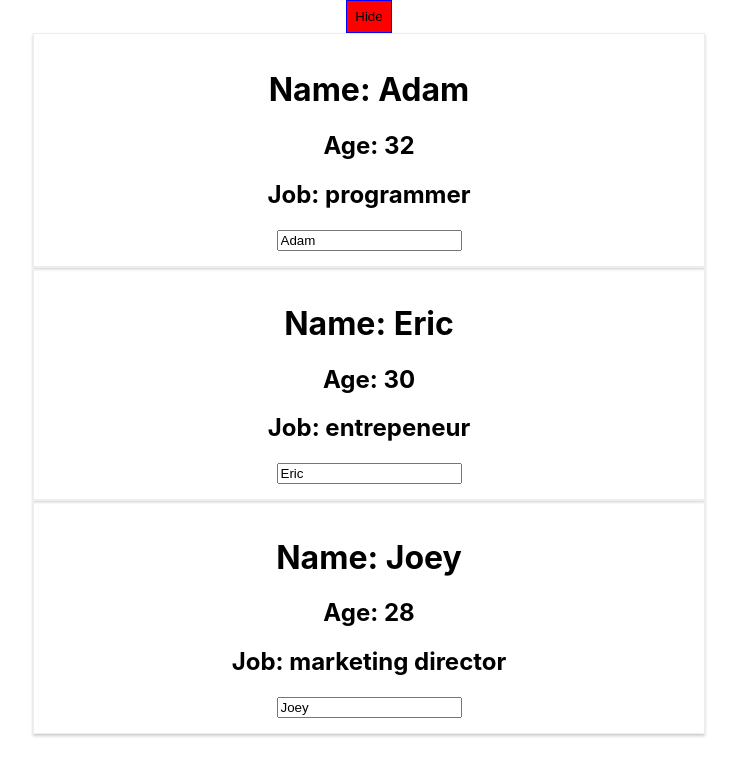
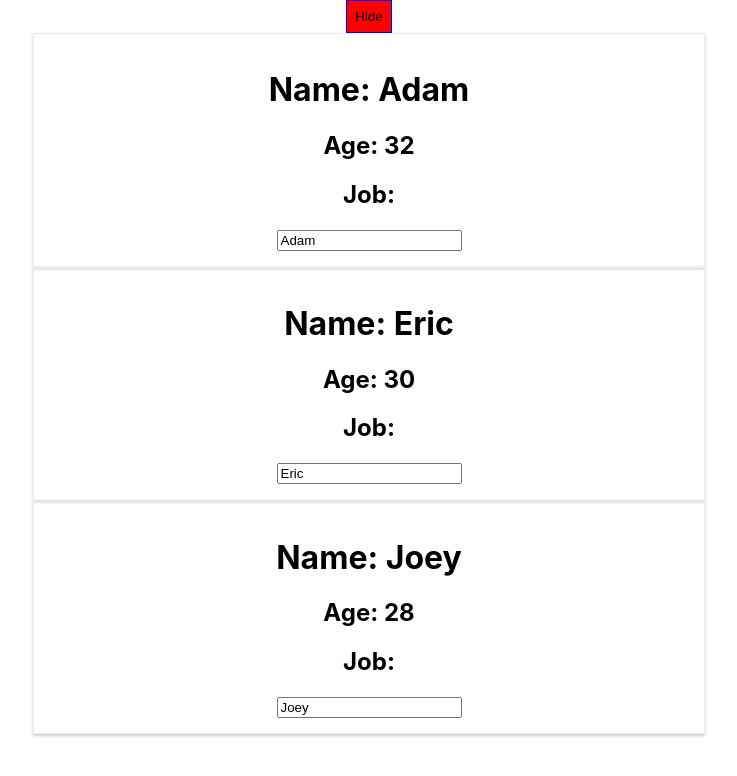
Before and after one commit to adamrturman/react-study, a React (Create React App) app in the folder react-complete-guide/: page / in a window 1280 px wide. Both pictures are taken after a click on the button "Show". Shown: the top 776 px of the page, without its empty margins (271-1008 px from the left). Built offline with nearby package versions, Linux system fonts and the light colour scheme.

Commit message:
using map method to render list of people

```diff
--- a/react-complete-guide/src/App.js
+++ b/react-complete-guide/src/App.js
@@ -6,7 +6,7 @@ import { render } from 'react-dom';
 
 //  Function component using hooks
 function App() {
-  const [person, setPerson] = useState([
+  const [people, setPeople] = useState([
     {name: "Adam", age:"32", job:"programmer"},
     {name:"Eric", age:"30", job:"entrepeneur"},
     {name:"Joey", age:"28", job:"marketing director"}])
@@ -14,7 +14,7 @@ function App() {
   const [showPerson, setShowPerson] = useState(false)
 
     const switchNameHandler = (newName) => {
-      setPerson([
+      setPeople([
               {name: newName, age:"32", job:"programmer"},
               {name:"Cire", age:"30", job:"entrepeneur"},
               {name:"Yeoj", age:"28", job:"marketing director"}
@@ -22,7 +22,7 @@ function App() {
     }
 
     const nameChangedHandler = (event) => {
-        setPerson([
+        setPeople([
           {name: "Mada", age:"32", job:"programmer"},
           {name: event.target.value, age:"30", job:"entrepeneur"},
           {name:"Yeoj", age:"28", job:"marketing director"}
@@ -32,8 +32,6 @@ function App() {
     const togglePersonHandler = () => {
         setShowPerson(!showPerson)
     }
-
-
 
     const style = {
       backgroundColor: 'red',
@@ -47,9 +45,12 @@ function App() {
   if (showPerson) {
     persons = (
       <div>
-        <Person name={person[0].name} age={person[0].age} job={person[0].job}></Person>
+        {people.map(person => {
+          return <Person name={person.name} age={person.age} />
+        })}
+        {/* <Person name={person[0].name} age={person[0].age} job={person[0].job}></Person>
         <Person change={nameChangedHandler} click={switchNameHandler.bind(this, 'Adam!!!')} name={person[1].name} age={person[1].age} job={person[1].job} />
-        <Person name={person[2].name} age={person[2].age} job={person[2].job} />
+        <Person name={person[2].name} age={person[2].age} job={person[2].job} /> */}
       </div>
     )
   }
```
Also changed, not shown: 1 other file (tests, documents, lock files or other folders).
